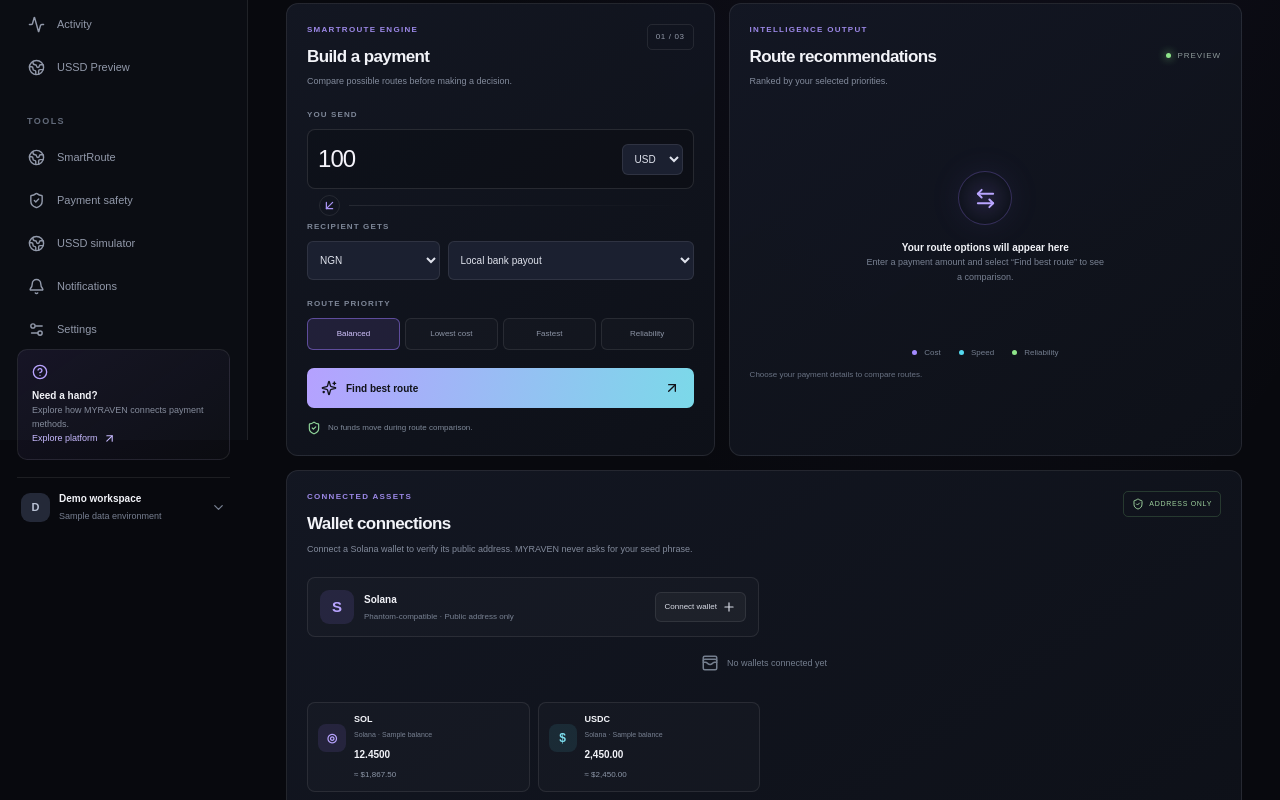
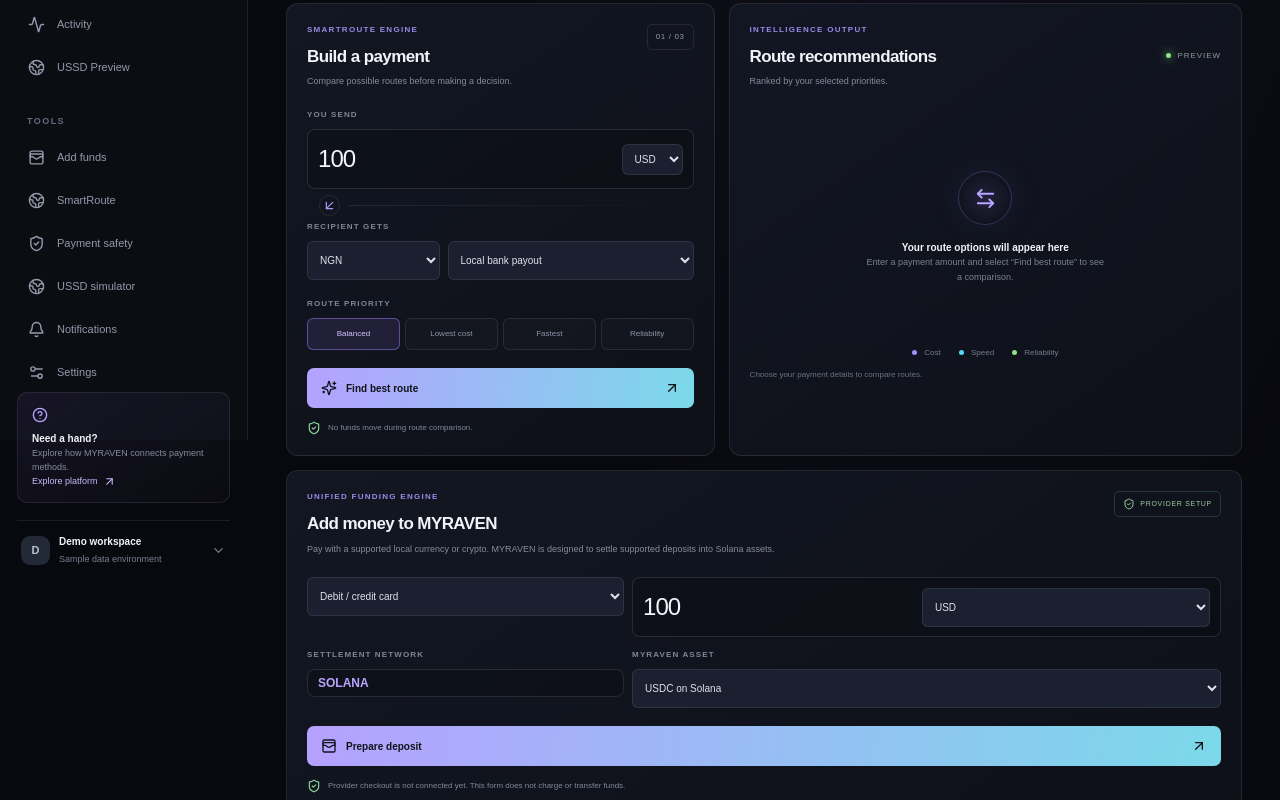
Before and after one commit to voidedfx0/MYRAVEN, a Next.js app: page / in a window 1280 px wide. Shown: the part 360-1160 px from the top of the page. Built offline with nearby package versions, Linux system fonts and the light colour scheme.

Commit message:
feat: add Solana unified funding setup flow

```diff
--- a/app/page.tsx
+++ b/app/page.tsx
@@ -4,7 +4,7 @@ import { useMemo, useState } from "react";
 import {
   Activity, ArrowDownLeft, ArrowLeftRight, ArrowUpRight, Bell, Check,
   ChevronDown, CircleHelp, Globe2, LayoutDashboard, LockKeyhole,
-  Menu, Plus, RefreshCw,
+  Menu, Plus, RefreshCw, CreditCard, Landmark, Coins,
   Settings2, ShieldCheck, Sparkles, Wallet, WalletCards, X,
 } from "lucide-react";
 
@@ -48,6 +48,11 @@ export default function Home() {
     { id: "MRV-DEMO-001", title: "Demo wallet funded", detail: "Solana · USDC", amount: "+250.00 USDC", status: "Completed · Demo", time: "Today · 09:42" },
     { id: "MRV-DEMO-002", title: "Demo conversion", detail: "Solana · SOL → USDC", amount: "125.00 USDC", status: "Completed · Demo", time: "Today · 08:16" },
   ]);
+  const [fundingMethod, setFundingMethod] = useState("card");
+  const [fundingCurrency, setFundingCurrency] = useState("USD");
+  const [fundingAmount, setFundingAmount] = useState("100");
+  const [fundingAsset, setFundingAsset] = useState("USDC");
+  const [fundingNotice, setFundingNotice] = useState("");
   const [ussdPhone, setUssdPhone] = useState("");
   const [ussdAmount, setUssdAmount] = useState("25");
   const [ussdResult, setUssdResult] = useState("");
@@ -110,6 +115,15 @@ export default function Home() {
     setApproved(true);
   }
 
+  function prepareDeposit(event: React.FormEvent<HTMLFormElement>) {
+    event.preventDefault();
+    const value = Number(fundingAmount);
+    if (!Number.isFinite(value) || value <= 0) {
+      setFundingNotice("Enter a valid deposit amount.");
+      return;
+    }
+    setFundingNotice("Deposit setup is ready for provider integration. No card, bank transfer or crypto deposit has been initiated, and no funds have moved.");
+  }
   function simulateUssd() {
     if (!/^\+?[0-9]{7,15}$/.test(ussdPhone.replace(/[\s-]/g, ""))) {
       setUssdResult("Enter a valid demo phone number (7–15 digits).");
@@ -156,6 +170,7 @@ export default function Home() {
         </nav>
         <div className="nav-caption tools-caption">TOOLS</div>
         <nav className="side-nav">
+          <a href="#funding"><WalletCards size={17} />Add funds</a>
           <a href="#payment"><Globe2 size={17} />SmartRoute</a>
           <a href="#safety"><ShieldCheck size={17} />Payment safety</a>
           <a href="#ussd"><Globe2 size={17} />USSD simulator</a>
@@ -213,6 +228,21 @@ export default function Home() {
             </section>
           </div>
 
+          <section className="panel wallet-panel" id="funding">
+            <div className="panel-heading wallet-heading"><div><span className="panel-kicker">UNIFIED FUNDING ENGINE</span><h2>Add money to MYRAVEN</h2><p>Pay with a supported local currency or crypto. MYRAVEN is designed to settle supported deposits into Solana assets.</p></div><span className="read-only-tag"><ShieldCheck size={12} /> PROVIDER SETUP</span></div>
+            <form onSubmit={prepareDeposit}>
+              <div className="recipient-fields">
+                <select value={fundingMethod} onChange={(event) => setFundingMethod(event.target.value)} aria-label="Funding method"><option value="card">Debit / credit card</option><option value="bank_transfer">Bank transfer</option><option value="crypto_wallet">Crypto wallet</option><option value="local_payment">Local payment method</option></select>
+                <div className="amount-field"><input value={fundingAmount} onChange={(event) => setFundingAmount(event.target.value)} type="number" min="0.01" step="0.01" required aria-label="Deposit amount" /><select value={fundingCurrency} onChange={(event) => setFundingCurrency(event.target.value)} aria-label="Funding currency"><option>USD</option><option>EUR</option><option>GBP</option><option>NGN</option><option>KES</option><option>GHS</option><option>CHF</option><option>CAD</option><option>AUD</option><option>BTC</option><option>ETH</option><option>USDC</option><option>SOL</option></select></div>
+              </div>
+              <div className="recipient-fields" style={{ marginTop: 12 }}>
+                <div><label className="field-label">SETTLEMENT NETWORK</label><div className="amount-field"><span style={{ color: "#b9a4ff", fontSize: 12, fontWeight: 700 }}>SOLANA</span></div></div>
+                <div><label className="field-label">MYRAVEN ASSET</label><select value={fundingAsset} onChange={(event) => setFundingAsset(event.target.value)} aria-label="Solana settlement asset"><option value="USDC">USDC on Solana</option><option value="SOL">SOL</option></select></div>
+              </div>
+              <button className="primary-action" type="submit"><WalletCards size={16} /> Prepare deposit <ArrowUpRight size={16} /></button>
+              {fundingNotice ? <p className="ussd-result">{fundingNotice}</p> : <div className="notice-line"><ShieldCheck size={14} /> Provider checkout is not connected yet. This form does not charge or transfer funds.</div>}
+            </form>
+          </section>
           <section className="panel wallet-panel" id="wallets">
             <div className="panel-heading wallet-heading"><div><span className="panel-kicker">CONNECTED ASSETS</span><h2>Wallet connections</h2><p>Connect a Solana wallet to verify its public address. MYRAVEN never asks for your seed phrase.</p></div><span className="read-only-tag"><ShieldCheck size={12} /> ADDRESS ONLY</span></div>
             <div className="wallet-connect-grid">
```
